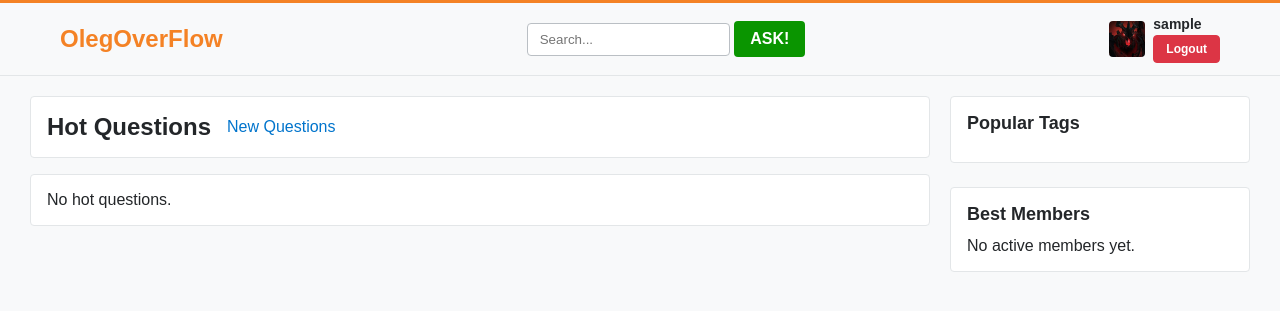
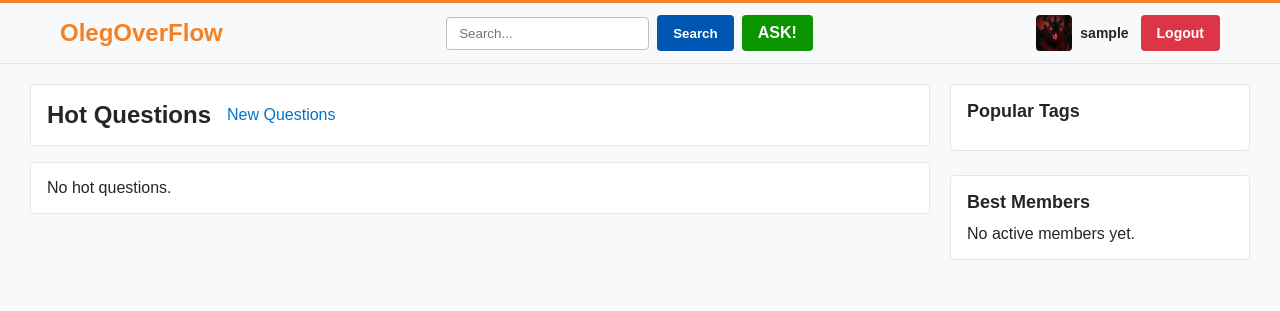
Before and after one commit to anonymous40000/web-project-technopark, a Django app: page /hot/ in a window 1280 px wide. Shown: the top 311 px of the page. Run offline with Django 5.2, Linux system fonts and the light colour scheme; the visitor is signed in with stand-in values (Sample User, id 1); data comes from the database, SQL or seed files in the repository; data that the repository does not hold is empty.

Commit message:
сделаны небольшие изменения по стилям, добавлен функционал поиска

```diff
--- a/questions/static/questions/css/styles.css
+++ b/questions/static/questions/css/styles.css
@@ -699,9 +699,8 @@ img { border-radius: 3px; }
 
 .header__profile__user {
   display: flex;
-  flex-direction: column;
-  align-items: flex-start;
-  gap: 2px;
+  align-items: center;
+  gap: 12px;
 }
 
 .header__profile__username a {
@@ -712,24 +711,6 @@ img { border-radius: 3px; }
 
 .header__profile__username a:hover {
   color: #0a95ff;
-}
-
-.header__logout {
-  background: #dc3545;
-  color: white;
-  border: 1px solid #dc3545;
-  border-radius: 4px;
-  cursor: pointer;
-  font-size: 12px;
-  padding: 4px 8px;
-  text-decoration: none;
-  transition: background-color 0.2s;
-}
-
-.header__logout:hover {
-  background: #c82333;
-  border-color: #c82333;
-  color: white;
 }
 
 .header__auth {
@@ -778,20 +759,60 @@ img { border-radius: 3px; }
   font-weight: 600;
 }
 
-.header__logout-btn {
-    background: #dc3545;
+.header__search-form {
+    display: flex;
+    gap: 8px;
+    align-items: center;
+    flex: 1;
+    max-width: 520px;
+    justify-content: center;
+}
+
+.header__search {
+    flex: 1;
+    padding: 8px 12px;
+    border: 1px solid #babfc4;
+    border-radius: 4px;
+    max-width: 420px;
+}
+
+.header__ask-btn {
+    background-color: #0a9500;
     color: white;
-    border: 1px solid #dc3545;
+    border: none;
+    padding: 8px 16px;
     border-radius: 4px;
     cursor: pointer;
-    font-size: 12px;
-    font-weight: 600;
-    padding: 6px 12px;
-    transition: all 0.2s;
+    font-weight: bold;
+    flex-shrink: 0;
+    display: inline-flex;
+    align-items: center;
+    justify-content: center;
+    height: 36px;
+}
+
+.header__logout-btn {
+    background-color: #dc3545 !important;
+    color: white !important;
+    border: none !important;
+    border-radius: 4px !important;
+    padding: 8px 16px !important;
+    font-weight: bold !important;
+    font-size: 14px !important;
+    height: 36px !important;
+    display: inline-flex !important;
+    align-items: center !important;
+    justify-content: center !important;
+    font-family: Arial, sans-serif !important;
+    cursor: pointer !important;
+    outline: none !important;
+    -webkit-appearance: none !important;
+    -moz-appearance: none !important;
+    appearance: none !important;
+    text-decoration: none !important;
+    box-sizing: border-box !important;
 }
 
 .header__logout-btn:hover {
-    background: #c82333;
-    border-color: #c82333;
-    transform: translateY(-1px);
+    background-color: #c82333 !important;
 }
--- a/questions/templates/questions/blocks/header.html
+++ b/questions/templates/questions/blocks/header.html
@@ -7,8 +7,11 @@
       </a>
     </span>
     <div class="header__search-container">
-      <input type="text" class="header__search" placeholder="Search...">
+      <form method="GET" action="{% url 'questions:index' %}" class="header__search-form">
+        <input type="text" name="q" class="header__search" placeholder="Search..." value="{{ request.GET.q }}">
+        <button type="submit" class="header__ask-btn" style="background-color: #0056b3;">Search</button>
         <a class="header__ask-btn" href="{% url 'questions:ask' %}">ASK!</a>
+      </form>
     </div>
 
     {% if user.is_authenticated %}
@@ -22,7 +25,6 @@
                   {% csrf_token %}
                   <button type="submit" class="header__logout-btn">Logout</button>
               </form>
-          </form>
           </div>
       </div>
     {% else %}
--- a/questions/templates/questions/hot.html
+++ b/questions/templates/questions/hot.html
@@ -31,6 +31,7 @@
                                 {% for qt in q.question_tags.all %}
                                 <a class="tag" href="{% url 'questions:tag' %}?tag={{ qt.tag.name }}">{{ qt.tag.name }}</a>
                                 {% empty %}
+                                    <span>No tags</span>
                                 {% endfor %}
                             </div>
                         </div>
--- a/questions/templates/questions/question.html
+++ b/questions/templates/questions/question.html
@@ -22,6 +22,7 @@
                             {% for qt in question.question_tags.all %}
                             <a class="tag" href="{% url 'questions:tag' %}?tag={{ qt.tag.name }}">{{ qt.tag.name }}</a>
                             {% empty %}
+                                <span>No tags</span>
                             {% endfor %}
                         </div>
                     </div>
--- a/questions/urls.py
+++ b/questions/urls.py
@@ -11,5 +11,6 @@ urlpatterns = [
     path('tag/', views.tag_view, name='tag'),
     path('tag/<str:tag_name>/', views.tag_view, name='tag'),
     path('<int:question_id>/answers/<int:answer_id>/mark-correct/', views.mark_answer_correct, name="mark_answer_correct"),
-    path('<int:question_id>/answers/<int:answer_id>/unmark-correct/', views.unmark_answer_correct, name="unmark_answer_correct")
+    path('<int:question_id>/answers/<int:answer_id>/unmark-correct/', views.unmark_answer_correct, name="unmark_answer_correct"),
+    path('search/', views.index, name='search'),
 ]
--- a/questions/views.py
+++ b/questions/views.py
@@ -5,6 +5,7 @@ from django.shortcuts import render, get_object_or_404, redirect
 from django.urls import reverse
 from django.views.decorators.http import require_POST
 from django.core.cache import cache
+from django.db.models import Q, Count
 
 from .models import Question, Answer
 from core.views import sidebar_ctx
@@ -40,13 +41,29 @@ def paginate(objects_list, request, per_page=10, cache_timeout=30):
     return page
 
 def index(request, *args, **kwargs):
-    tag_name = request.GET.get('tag')
-    qs = Question.objects.by_tag(tag_name) if tag_name else Question.objects.newest_full()
+    search_query = request.GET.get('q', '').strip()
+    tag_name = request.GET.get('tag', '').strip() if not search_query else None
+
+    base_qs = Question.objects.detail_qs().annotate(
+        answers_count=Count('answers')
+    )
+
+    if search_query:
+        qs = base_qs.filter(
+            Q(name__icontains=search_query) | Q(text__icontains=search_query)
+        )
+        page_title = f'Search: "{search_query}"'
+    elif tag_name:
+        qs = Question.objects.by_tag(tag_name)
+        page_title = f'Tag: {tag_name}'
+    else:
+        qs = Question.objects.newest_full()
+        page_title = "New Questions"
+
     page = paginate(qs, request, per_page=4)
     return render(request, 'questions/index.html', {
         "questions": page,
-        "tag_name": tag_name,
-        "page_title": "New Questions",
+        "page_title": page_title,
         **sidebar_ctx(),
     })
 
```
Also changed, not shown: 1 other file. Lines whose indentation alone changed are shown as unchanged.
